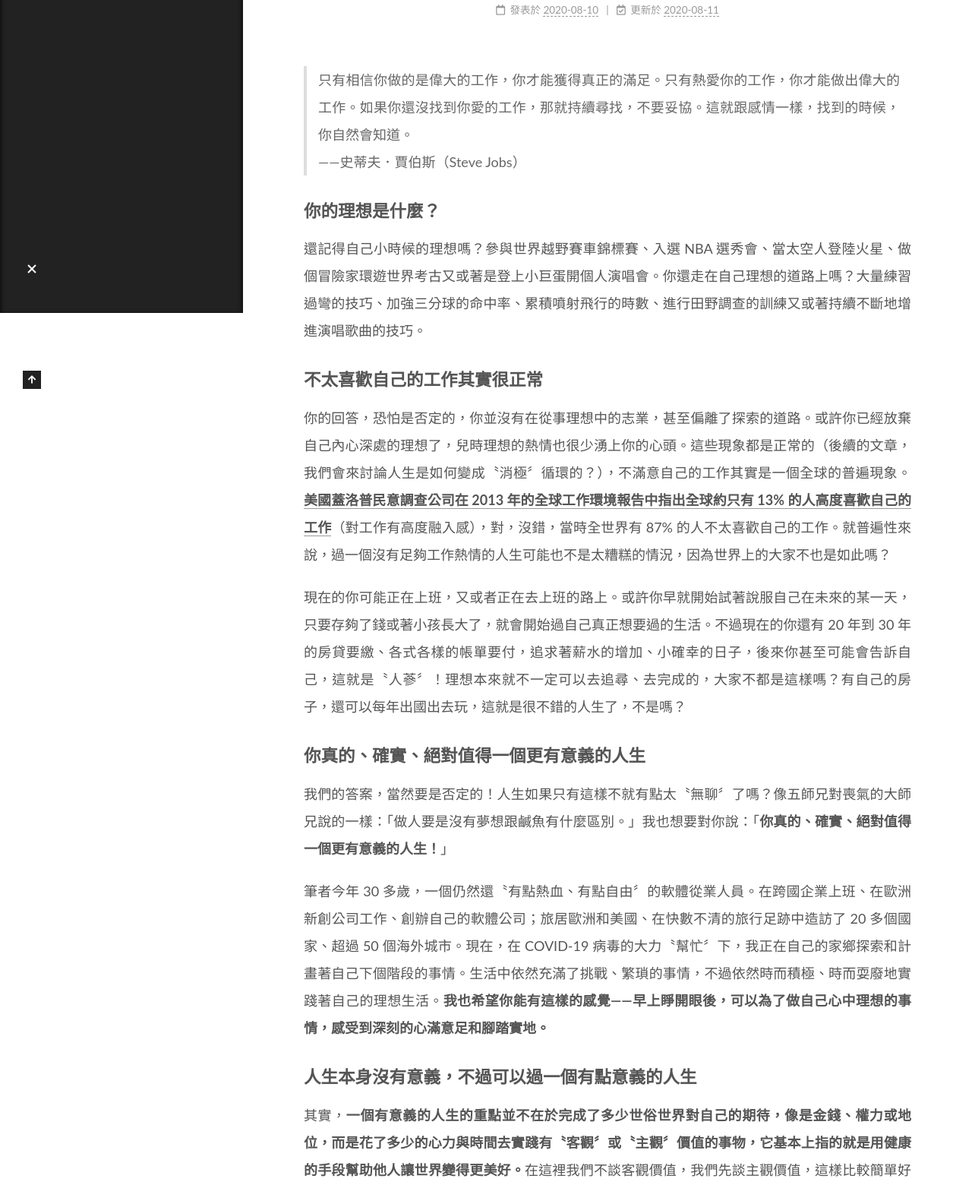
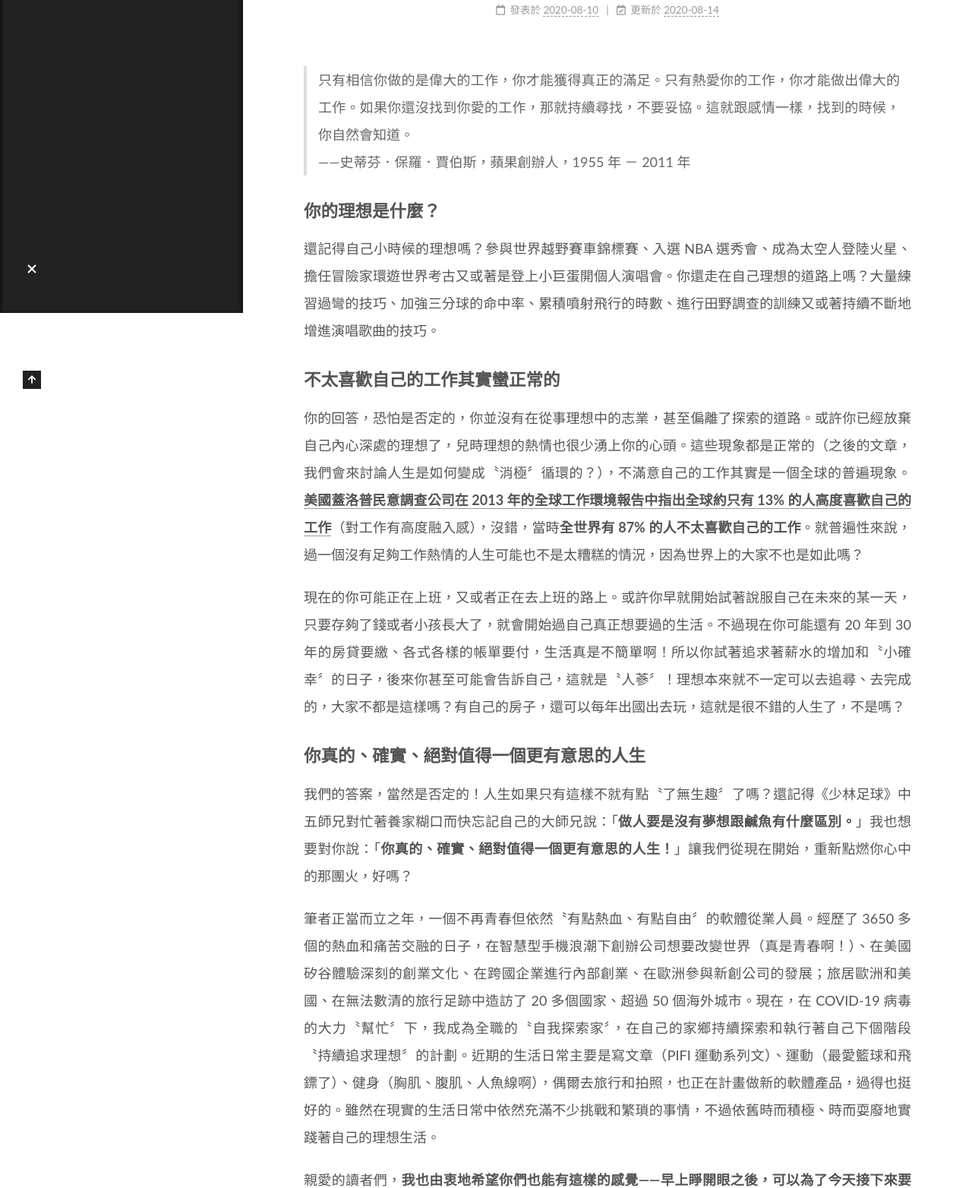
Before and after one commit to weitingyi/weitingyi.github.io, a plain HTML site: page 2020/08/10/pursue-ideals-with-financial-independence/index.html in a window 1280 px wide. Shown: the part 388-1952 px from the top of the page at 76% size. Drawn offline with Linux system fonts and the light colour scheme.

Commit message:
Site updated: 2020-08-14 16:56:45

```diff
--- a/2020/08/10/pursue-ideals-with-financial-independence/index.html
+++ b/2020/08/10/pursue-ideals-with-financial-independence/index.html
@@ -20,15 +20,15 @@
     var CONFIG = {"hostname":"yoursite.com","root":"/","scheme":"Muse","version":"7.8.0","exturl":false,"sidebar":{"position":"left","display":"post","padding":18,"offset":12,"onmobile":false},"copycode":{"enable":false,"show_result":false,"style":null},"back2top":{"enable":true,"sidebar":false,"scrollpercent":false},"bookmark":{"enable":false,"color":"#222","save":"auto"},"fancybox":false,"mediumzoom":false,"lazyload":false,"pangu":false,"comments":{"style":"tabs","active":null,"storage":true,"lazyload":false,"nav":null},"algolia":{"hits":{"per_page":10},"labels":{"input_placeholder":"Search for Posts","hits_empty":"We didn't find any results for the search: ${query}","hits_stats":"${hits} results found in ${time} ms"}},"localsearch":{"enable":false,"trigger":"auto","top_n_per_article":1,"unescape":false,"preload":false},"motion":{"enable":true,"async":false,"transition":{"post_block":"fadeIn","post_header":"slideDownIn","post_body":"slideDownIn","coll_header":"slideLeftIn","sidebar":"slideUpIn"}}};
   </script>
 
-  <meta name="description" content="只有相信你做的是偉大的工作，你才能獲得真正的滿足。只有熱愛你的工作，你才能做出偉大的工作。如果你還沒找到你愛的工作，那就持續尋找，不要妥協。這就跟感情一樣，找到的時候，你自然會知道。——史蒂夫．賈伯斯（Steve Jobs）  你的理想是什麼？還記得自己小時候的理想嗎？參與世界越野賽車錦標賽、入選 NBA 選秀會、當太空人登陸火星、做個冒險家環遊世界考古又或著是登上小巨蛋開個人演唱會。你還走在自">
+  <meta name="description" content="只有相信你做的是偉大的工作，你才能獲得真正的滿足。只有熱愛你的工作，你才能做出偉大的工作。如果你還沒找到你愛的工作，那就持續尋找，不要妥協。這就跟感情一樣，找到的時候，你自然會知道。——史蒂芬．保羅．賈伯斯，蘋果創辦人，1955 年 － 2011 年  你的理想是什麼？還記得自己小時候的理想嗎？參與世界越野賽車錦標賽、入選 NBA 選秀會、成為太空人登陸火星、擔任冒險家環遊世界考古又或著是登上小">
 <meta property="og:type" content="article">
 <meta property="og:title" content="PIFI 運動——打造漸進式財務獨立，開始追求你的理想">
 <meta property="og:url" content="http://yoursite.com/2020/08/10/pursue-ideals-with-financial-independence/index.html">
 <meta property="og:site_name" content="小資族的理財常識">
-<meta property="og:description" content="只有相信你做的是偉大的工作，你才能獲得真正的滿足。只有熱愛你的工作，你才能做出偉大的工作。如果你還沒找到你愛的工作，那就持續尋找，不要妥協。這就跟感情一樣，找到的時候，你自然會知道。——史蒂夫．賈伯斯（Steve Jobs）  你的理想是什麼？還記得自己小時候的理想嗎？參與世界越野賽車錦標賽、入選 NBA 選秀會、當太空人登陸火星、做個冒險家環遊世界考古又或著是登上小巨蛋開個人演唱會。你還走在自">
+<meta property="og:description" content="只有相信你做的是偉大的工作，你才能獲得真正的滿足。只有熱愛你的工作，你才能做出偉大的工作。如果你還沒找到你愛的工作，那就持續尋找，不要妥協。這就跟感情一樣，找到的時候，你自然會知道。——史蒂芬．保羅．賈伯斯，蘋果創辦人，1955 年 － 2011 年  你的理想是什麼？還記得自己小時候的理想嗎？參與世界越野賽車錦標賽、入選 NBA 選秀會、成為太空人登陸火星、擔任冒險家環遊世界考古又或著是登上小">
 <meta property="og:locale" content="zh_TW">
 <meta property="article:published_time" content="2020-08-10T11:17:07.093Z">
-<meta property="article:modified_time" content="2020-08-11T10:59:40.067Z">
+<meta property="article:modified_time" content="2020-08-14T08:55:41.728Z">
 <meta property="article:author" content="魏定義">
 <meta name="twitter:card" content="summary">
 
@@ -181,7 +181,7 @@
                   <i class="far fa-calendar-check"></i>
                 </span>
                 <span class="post-meta-item-text">更新於</span>
-                <time title="修改時間：2020-08-11 18:59:40" itemprop="dateModified" datetime="2020-08-11T18:59:40+08:00">2020-08-11</time>
+                <time title="修改時間：2020-08-14 16:55:41" itemprop="dateModified" datetime="2020-08-14T16:55:41+08:00">2020-08-14</time>
               </span>
 
 
@@ -196,15 +196,21 @@
 
 
         <blockquote>
-<p>只有相信你做的是偉大的工作，你才能獲得真正的滿足。只有熱愛你的工作，你才能做出偉大的工作。如果你還沒找到你愛的工作，那就持續尋找，不要妥協。這就跟感情一樣，找到的時候，你自然會知道。<br>——史蒂夫．賈伯斯（Steve Jobs）</p>
+<p>只有相信你做的是偉大的工作，你才能獲得真正的滿足。只有熱愛你的工作，你才能做出偉大的工作。如果你還沒找到你愛的工作，那就持續尋找，不要妥協。這就跟感情一樣，找到的時候，你自然會知道。<br>——史蒂芬．保羅．賈伯斯，蘋果創辦人，1955 年 － 2011 年</p>
 </blockquote>
-<h3 id="你的理想是什麼？"><a href="#你的理想是什麼？" class="headerlink" title="你的理想是什麼？"></a>你的理想是什麼？</h3><p>還記得自己小時候的理想嗎？參與世界越野賽車錦標賽、入選 NBA 選秀會、當太空人登陸火星、做個冒險家環遊世界考古又或著是登上小巨蛋開個人演唱會。你還走在自己理想的道路上嗎？大量練習過彎的技巧、加強三分球的命中率、累積噴射飛行的時數、進行田野調查的訓練又或著持續不斷地增進演唱歌曲的技巧。</p>
+<h3 id="你的理想是什麼？"><a href="#你的理想是什麼？" class="headerlink" title="你的理想是什麼？"></a>你的理想是什麼？</h3><p>還記得自己小時候的理想嗎？參與世界越野賽車錦標賽、入選 NBA 選秀會、成為太空人登陸火星、擔任冒險家環遊世界考古又或著是登上小巨蛋開個人演唱會。你還走在自己理想的道路上嗎？大量練習過彎的技巧、加強三分球的命中率、累積噴射飛行的時數、進行田野調查的訓練又或著持續不斷地增進演唱歌曲的技巧。</p>
 <a id="more"></a>
-<h3 id="不太喜歡自己的工作其實很正常"><a href="#不太喜歡自己的工作其實很正常" class="headerlink" title="不太喜歡自己的工作其實很正常"></a>不太喜歡自己的工作其實很正常</h3><p>你的回答，恐怕是否定的，你並沒有在從事理想中的志業，甚至偏離了探索的道路。或許你已經放棄自己內心深處的理想了，兒時理想的熱情也很少湧上你的心頭。這些現象都是正常的（後續的文章，我們會來討論人生是如何變成〝消極〞循環的？），不滿意自己的工作其實是一個全球的普遍現象。<a href="https://news.gallup.com/poll/165269/worldwide-employees-engaged-work.aspx" target="_blank" rel="noopener"><strong>美國蓋洛普民意調查公司在 2013 年的全球工作環境報告中指出全球約只有 13% 的人高度喜歡自己的工作</strong></a>（對工作有高度融入感），對，沒錯，當時全世界有 87% 的人不太喜歡自己的工作。就普遍性來說，過一個沒有足夠工作熱情的人生可能也不是太糟糕的情況，因為世界上的大家不也是如此嗎？</p>
-<p>現在的你可能正在上班，又或者正在去上班的路上。或許你早就開始試著說服自己在未來的某一天，只要存夠了錢或著小孩長大了，就會開始過自己真正想要過的生活。不過現在的你還有 20 年到 30 年的房貸要繳、各式各樣的帳單要付，追求著薪水的增加、小確幸的日子，後來你甚至可能會告訴自己，這就是〝人蔘〞！理想本來就不一定可以去追尋、去完成的，大家不都是這樣嗎？有自己的房子，還可以每年出國出去玩，這就是很不錯的人生了，不是嗎？</p>
-<h3 id="你真的、確實、絕對值得一個更有意義的人生"><a href="#你真的、確實、絕對值得一個更有意義的人生" class="headerlink" title="你真的、確實、絕對值得一個更有意義的人生"></a>你真的、確實、絕對值得一個更有意義的人生</h3><p>我們的答案，當然要是否定的！人生如果只有這樣不就有點太〝無聊〞了嗎？像五師兄對喪氣的大師兄說的一樣：「做人要是沒有夢想跟鹹魚有什麼區別。」我也想要對你說：「<strong>你真的、確實、絕對值得一個更有意義的人生！</strong>」</p>
-<p>筆者今年 30 多歲，一個仍然還〝有點熱血、有點自由〞的軟體從業人員。在跨國企業上班、在歐洲新創公司工作、創辦自己的軟體公司；旅居歐洲和美國、在快數不清的旅行足跡中造訪了 20 多個國家、超過 50 個海外城市。現在，在 COVID-19 病毒的大力〝幫忙〞下，我正在自己的家鄉探索和計畫著自己下個階段的事情。生活中依然充滿了挑戰、繁瑣的事情，不過依然時而積極、時而耍廢地實踐著自己的理想生活。<strong>我也希望你能有這樣的感覺——早上睜開眼後，可以為了做自己心中理想的事情，感受到深刻的心滿意足和腳踏實地。</strong></p>
-<h3 id="人生本身沒有意義，不過可以過一個有點意義的人生"><a href="#人生本身沒有意義，不過可以過一個有點意義的人生" class="headerlink" title="人生本身沒有意義，不過可以過一個有點意義的人生"></a>人生本身沒有意義，不過可以過一個有點意義的人生</h3><p>其實，<strong>一個有意義的人生的重點並不在於完成了多少世俗世界對自己的期待，像是金錢、權力或地位，而是花了多少的心力與時間去實踐有〝客觀〞或〝主觀〞價值的事物，它基本上指的就是用健康的手段幫助他人讓世界變得更美好。</strong>在這裡我們不談客觀價值，我們先談主觀價值，這樣比較簡單好說明。</p>
+<h3 id="不太喜歡自己的工作其實蠻正常的"><a href="#不太喜歡自己的工作其實蠻正常的" class="headerlink" title="不太喜歡自己的工作其實蠻正常的"></a>不太喜歡自己的工作其實蠻正常的</h3><p>你的回答，恐怕是否定的，你並沒有在從事理想中的志業，甚至偏離了探索的道路。或許你已經放棄自己內心深處的理想了，兒時理想的熱情也很少湧上你的心頭。這些現象都是正常的（之後的文章，我們會來討論人生是如何變成〝消極〞循環的？），不滿意自己的工作其實是一個全球的普遍現象。<a href="https://news.gallup.com/poll/165269/worldwide-employees-engaged-work.aspx" target="_blank" rel="noopener"><strong>美國蓋洛普民意調查公司在 2013 年的全球工作環境報告中指出全球約只有 13% 的人高度喜歡自己的工作</strong></a>（對工作有高度融入感），沒錯，當時<strong>全世界有 87% 的人不太喜歡自己的工作</strong>。就普遍性來說，過一個沒有足夠工作熱情的人生可能也不是太糟糕的情況，因為世界上的大家不也是如此嗎？</p>
+<p>現在的你可能正在上班，又或者正在去上班的路上。或許你早就開始試著說服自己在未來的某一天，只要存夠了錢或者小孩長大了，就會開始過自己真正想要過的生活。不過現在你可能還有 20 年到 30 年的房貸要繳、各式各樣的帳單要付，生活真是不簡單啊！所以你試著追求著薪水的增加和〝小確幸〞的日子，後來你甚至可能會告訴自己，這就是〝人蔘〞！理想本來就不一定可以去追尋、去完成的，大家不都是這樣嗎？有自己的房子，還可以每年出國出去玩，這就是很不錯的人生了，不是嗎？</p>
+<h3 id="你真的、確實、絕對值得一個更有意思的人生"><a href="#你真的、確實、絕對值得一個更有意思的人生" class="headerlink" title="你真的、確實、絕對值得一個更有意思的人生"></a>你真的、確實、絕對值得一個更有意思的人生</h3><p>我們的答案，當然是否定的！人生如果只有這樣不就有點〝了無生趣〞了嗎？還記得《少林足球》中五師兄對忙著養家糊口而快忘記自己的大師兄說：「<strong>做人要是沒有夢想跟鹹魚有什麼區別。</strong>」我也想要對你說：「<strong>你真的、確實、絕對值得一個更有意思的人生！</strong>」讓我們從現在開始，重新點燃你心中的那團火，好嗎？</p>
+<p>筆者正當而立之年，一個不再青春但依然〝有點熱血、有點自由〞的軟體從業人員。經歷了 3650 多個的熱血和痛苦交融的日子，在智慧型手機浪潮下創辦公司想要改變世界（真是青春啊！）、在美國矽谷體驗深刻的創業文化、在跨國企業進行內部創業、在歐洲參與新創公司的發展；旅居歐洲和美國、在無法數清的旅行足跡中造訪了 20 多個國家、超過 50 個海外城市。現在，在 COVID-19 病毒的大力〝幫忙〞下，我成為全職的〝自我探索家〞，在自己的家鄉持續探索和執行著自己下個階段〝持續追求理想〞的計劃。近期的生活日常主要是寫文章（PIFI 運動系列文）、運動（最愛籃球和飛鏢了）、健身（胸肌、腹肌、人魚線啊），偶爾去旅行和拍照，也正在計畫做新的軟體產品，過得也挺好的。雖然在現實的生活日常中依然充滿不少挑戰和繁瑣的事情，不過依舊時而積極、時而耍廢地實踐著自己的理想生活。</p>
+<p>親愛的讀者們，<strong>我也由衷地希望你們也能有這樣的感覺——早上睜開眼之後，可以為了今天接下來要做的的事情，感受到深刻的心滿意足和腳踏實地。</strong>這就是我推動 PIFI 運動和寫系列文章最最最主要的動機之一了，我想讓我們都可以開啟自己追尋理想的道路，並且長期足夠扎實地走在上面。</p>
+<h3 id="人生本身沒有意義，不過可以過一個有意義的人生"><a href="#人生本身沒有意義，不過可以過一個有意義的人生" class="headerlink" title="人生本身沒有意義，不過可以過一個有意義的人生"></a>人生本身沒有意義，不過可以過一個有意義的人生</h3><blockquote>
+<p>生命本身沒有意義，你必須賦予它意義，而其價值也透過你所選擇的意義而彰顯出來。<br>——亨利．大衛．梭羅，美國哲學家，1817 年 － 1862 年</p>
+</blockquote>
+<p>在開始討論務實地追求理想的方式之前，讓我們先談一下所謂的〝人生的意義〞。做任何事之前，都需要先了解為什麼要去做，不是嗎？</p>
+<p>筆者以前也不時地被這個問題困擾。到底人生的意義是什麼呢？過著幸福快樂的日子、完成自己的夢想又或著是什麼其他自己沒有理解到的事情？隨著時間的經過和事件的發生，<strong>我慢慢理解到人生本身可能並沒有意義（就算有，也是目前未知的），不過我們可以替自己的人生創造有意義的經驗、事物或價值，過一個有深刻意義的人生。</strong></p>
+<p>然而，一個有深刻意義的人生的重點並不在於完成了多少世俗世界對自己的期待，像是金錢、權力或地位，而是花了多少的心力與時間去<strong>實踐自己心中覺得有深刻價值的事情</strong>（之後的文章，我們會討論什麼叫做深刻價值）。所以<strong>創造一個有深刻意義的人生其實就是在追求自己有深刻價值的理想</strong>，這也是 PIFI 運動想要帶我們去的地方，一個有足夠意義和價值的人生境地。</p>
 <h3 id="理想很豐滿，現實很骨感"><a href="#理想很豐滿，現實很骨感" class="headerlink" title="理想很豐滿，現實很骨感"></a>理想很豐滿，現實很骨感</h3><p>「可是瑞凡，我回不去了」</p>
 <p><strong>PIFI（Pursue Ideals with Financial Independence）運動是打造漸進式的財務獨立去支持人們實踐理想的一種生活方式。</strong></p>
 
@@ -284,7 +290,7 @@
 
       <!--noindex-->
       <div class="post-toc-wrap sidebar-panel">
-          <div class="post-toc motion-element"><ol class="nav"><li class="nav-item nav-level-3"><a class="nav-link" href="#你的理想是什麼？"><span class="nav-number">1.</span> <span class="nav-text">你的理想是什麼？</span></a></li><li class="nav-item nav-level-3"><a class="nav-link" href="#不太喜歡自己的工作其實很正常"><span class="nav-number">2.</span> <span class="nav-text">不太喜歡自己的工作其實很正常</span></a></li><li class="nav-item nav-level-3"><a class="nav-link" href="#你真的、確實、絕對值得一個更有意義的人生"><span class="nav-number">3.</span> <span class="nav-text">你真的、確實、絕對值得一個更有意義的人生</span></a></li><li class="nav-item nav-level-3"><a class="nav-link" href="#人生本身沒有意義，不過可以過一個有點意義的人生"><span class="nav-number">4.</span> <span class="nav-text">人生本身沒有意義，不過可以過一個有點意義的人生</span></a></li><li class="nav-item nav-level-3"><a class="nav-link" href="#理想很豐滿，現實很骨感"><span class="nav-number">5.</span> <span class="nav-text">理想很豐滿，現實很骨感</span></a></li></ol></div>
+          <div class="post-toc motion-element"><ol class="nav"><li class="nav-item nav-level-3"><a class="nav-link" href="#你的理想是什麼？"><span class="nav-number">1.</span> <span class="nav-text">你的理想是什麼？</span></a></li><li class="nav-item nav-level-3"><a class="nav-link" href="#不太喜歡自己的工作其實蠻正常的"><span class="nav-number">2.</span> <span class="nav-text">不太喜歡自己的工作其實蠻正常的</span></a></li><li class="nav-item nav-level-3"><a class="nav-link" href="#你真的、確實、絕對值得一個更有意思的人生"><span class="nav-number">3.</span> <span class="nav-text">你真的、確實、絕對值得一個更有意思的人生</span></a></li><li class="nav-item nav-level-3"><a class="nav-link" href="#人生本身沒有意義，不過可以過一個有意義的人生"><span class="nav-number">4.</span> <span class="nav-text">人生本身沒有意義，不過可以過一個有意義的人生</span></a></li><li class="nav-item nav-level-3"><a class="nav-link" href="#理想很豐滿，現實很骨感"><span class="nav-number">5.</span> <span class="nav-text">理想很豐滿，現實很骨感</span></a></li></ol></div>
       </div>
       <!--/noindex-->
 
```
Also changed, not shown: index.html (+3 -3 lines).
